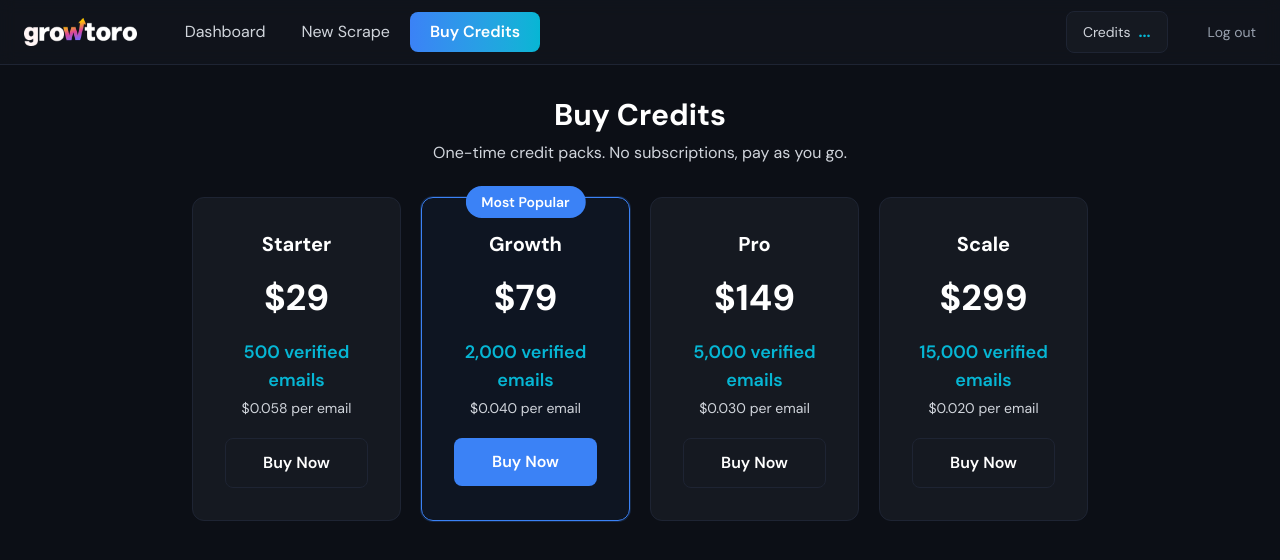
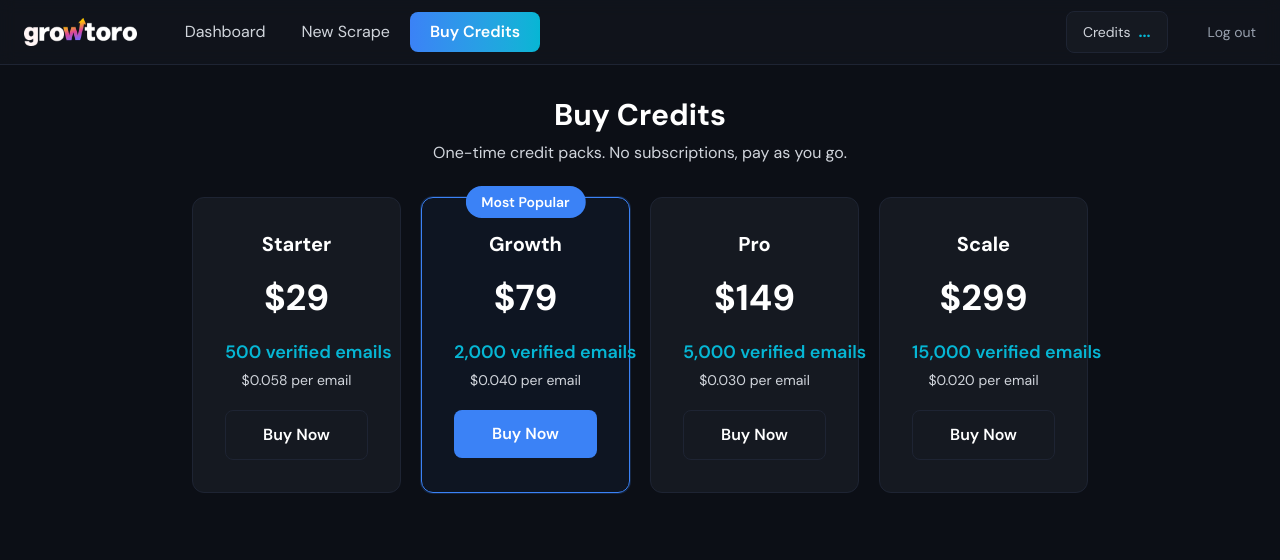
Before and after one commit to bward3321/growtoro-lead-finder, a Next.js app: page /dashboard/pricing in a window 1280 px wide. Shown: the top 560 px of the page. Built offline with nearby package versions, Linux system fonts and the light colour scheme; no server answers.

Commit message:
fix: prevent verified emails count text from wrapping on pricing cards
Co-Authored-By: Claude Opus 4.6 (1M context) <noreply@anthropic.com>

```diff
--- a/src/app/dashboard/pricing/page.tsx
+++ b/src/app/dashboard/pricing/page.tsx
@@ -87,7 +87,7 @@ export default function PricingPage() {
                 <span className="text-4xl font-bold text-white">{pack.price}</span>
               </div>
               <div className="space-y-1">
-                <p className="text-lg text-accent-cyan font-semibold">{pack.credits} verified emails</p>
+                <p className="text-lg text-accent-cyan font-semibold whitespace-nowrap">{pack.credits} verified emails</p>
                 <p className="text-sm text-gray-300">{pack.perLead} per email</p>
               </div>
               <button
```
